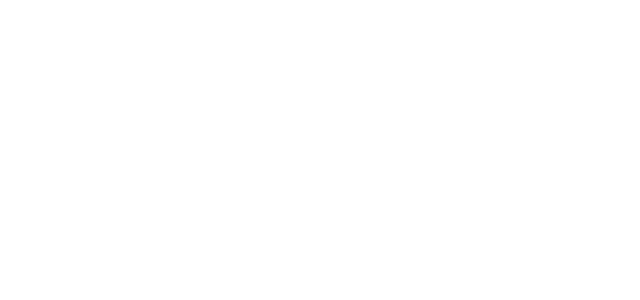
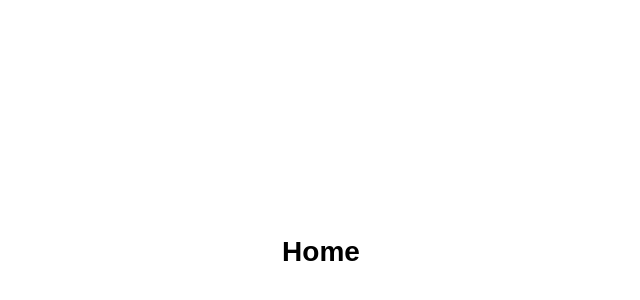
Before and after one commit to codenation-dev/squad-2-ad-escale, a React (Create React App) app in the folder frontend/: page /userprofile in a window 1280 px wide. Shown: the part 148-448 px from the top of the page, without its empty margins (319-959 px from the left). Built offline with nearby package versions, Linux system fonts and the light colour scheme; the HTML template or start-up script is replaced by a standard one.

Commit message:
rotas adicionadas

```diff
--- a/frontend/src/routes/index.js
+++ b/frontend/src/routes/index.js
@@ -10,6 +10,7 @@
 import SignUp from '../pages/SignUp';
 
 import PetProfile from '../pages/PetProfile';
+import UserProfile from '../pages/UserProfile';
 
 export default function Routes() {
   return (
@@ -18,6 +19,7 @@
       <Route path="/signin" component={SignIn} />
       <Route path="/signup" component={SignUp} />
       <Route path="/petprofile" component={PetProfile} />
+      <Route path="/userprofile" component={UserProfile} />
     </Switch>
   );
 }
```
